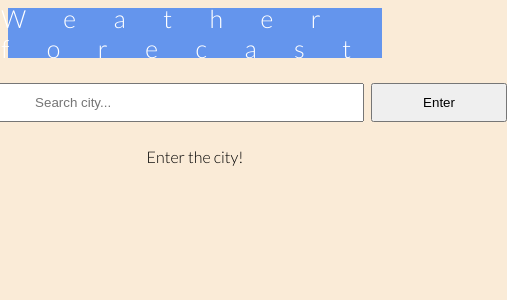
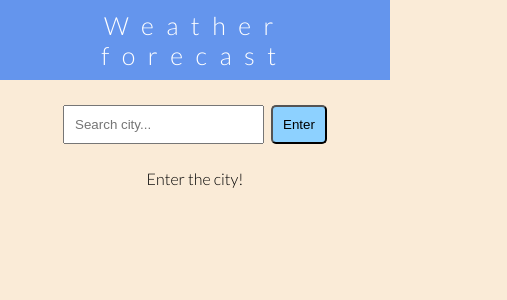
Before and after one commit to SProgrammer13/weather-app, a React (Vite) app: page / in a window 390 px wide. Shown: the top 300 px of the page, 507 px wide, since content can reach past the window. Built offline with nearby package versions, Linux system fonts and the light colour scheme.

Commit message:
adaptive styles added

```diff
--- a/src/App.css
+++ b/src/App.css
@@ -1,14 +1,20 @@
 
 #root {
-  max-width: 1200px;
+  max-width: 1300px;
   margin: 0 auto;
 
+}
+
+* {
+  box-sizing: border-box;
 }
 
 body {
   font-family: "Lato", sans-serif;
   font-weight: 300;
   background-color: antiquewhite;
+  margin: 0;
+  padding: 0;
 }
 
 .search-bar {
@@ -19,24 +25,27 @@ body {
 }
 
 input {
-  padding: 10px 150px;
+  padding: 10px;
 }
 
 .srch-btn {
   padding: 10px 50px;
+  background-color: rgb(141, 209, 255);
+  border-radius: 5px;
 }
 
 header {
+  text-align: center;
   margin: 0;
   width: 100%;
-  box-sizing: content-box;
+  box-sizing: border-box;
   display: flex;
   justify-content: center;
   align-items: center;
   font-size: 25px;
   letter-spacing: 1.5em;
   color: #ffffff;
-  height: 50px;
+  padding: 20px;
   background-color: cornflowerblue;
 }
 
@@ -86,6 +95,7 @@ header {
   background-color: rgb(175, 230, 255);
   padding: 30px;
   border: 2px solid rgb(122, 192, 224);
+  overflow-x: hidden;
 
 }
 
@@ -120,12 +130,15 @@ header {
   display: flex;
   flex-direction: row;
   justify-content: space-between;
+  overflow-x: auto;
+  gap: 10px;
 }
 
 .day-times {
   display: flex;
   justify-content: space-around;
   margin-top: 20px;
+  padding: 7px;
 }
 
 .info {
@@ -148,6 +161,10 @@ header {
 .day-forecast {
   display: flex;
   justify-content: center;
+  flex-grow: 1;
+  overflow-x: auto;
+  padding-top: 30px;
+  padding-bottom: 50px;
 }
 
 .temp {
@@ -157,3 +174,23 @@ header {
 .city-weather {
   font-weight: 600;
 }
+
+@media (max-width: 576px) {
+}
+
+@media (max-width: 576px) and (max-width: 991px) {
+  .weather-section {
+    flex-wrap: wrap;
+  }
+  header {
+    padding: 10px;
+    letter-spacing: 0.5em;
+  }
+  .srch-btn {
+    padding: 10px;
+  }
+  .forecast-future {
+    padding-left: 0;
+    margin-left: 0;
+  }
+}
```
